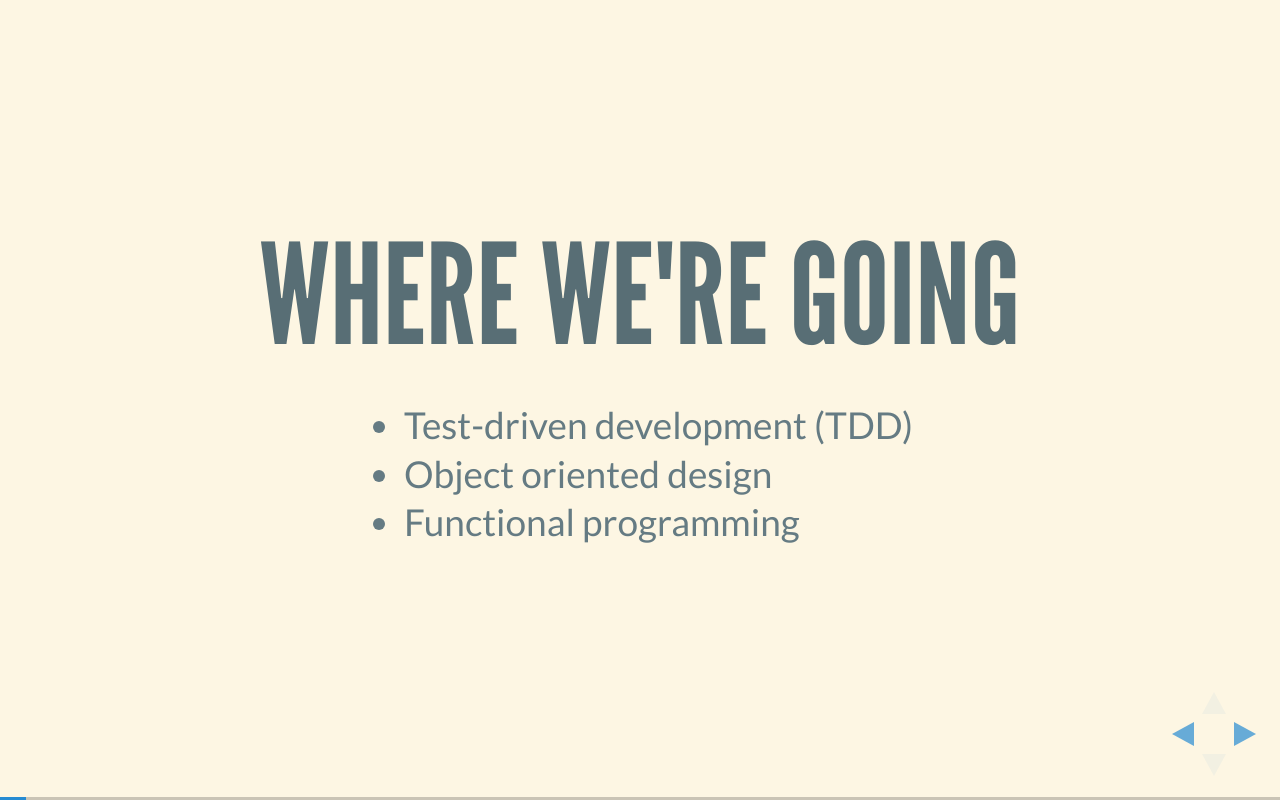
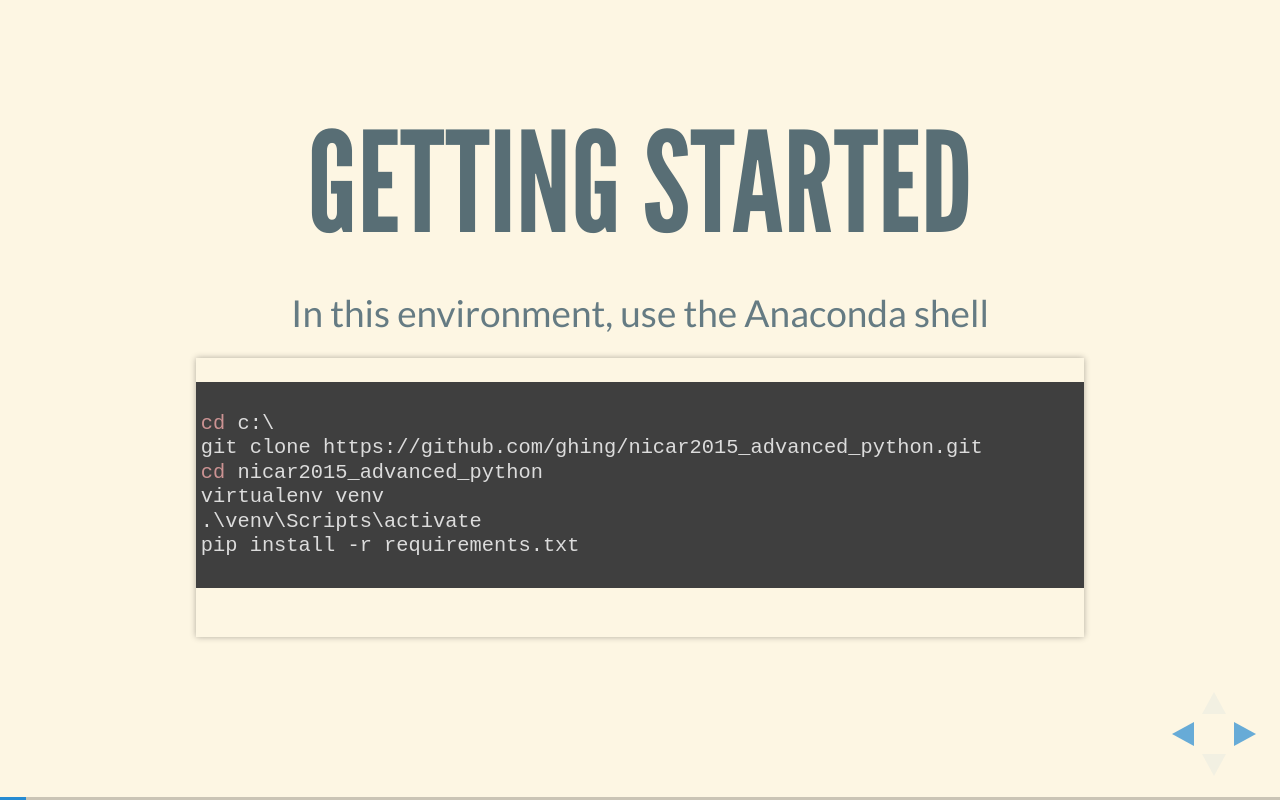
Before and after one commit to ghing/nicar2015_advanced_python_slides, a website: page index.html in a window 1280 px wide. Both pictures are taken after a click on the element 1251 px from the left and 734 px from the top of the page. Drawn offline with nearby package versions, Linux system fonts and the light colour scheme.

Commit message:
Update slides with Windows instructions, move sooner

```diff
--- a/index.html
+++ b/index.html
@@ -51,6 +51,21 @@
 				</section>
 
                 <section>
+                  <h1>Getting started</h1>
+                  <p>In this environment, use the Anaconda shell</p>
+                  <pre>
+                    <code class="bash">
+cd c:\
+git clone https://github.com/ghing/nicar2015_advanced_python.git
+cd nicar2015_advanced_python
+virtualenv venv
+.\venv\Scripts\activate
+pip install -r requirements.txt
+                    </code>
+                  </pre>
+                </section>
+
+                <section>
                   <h1>Where we're going</h1>
                   <ul>
                     <li>Test-driven development (TDD)</li>
@@ -59,18 +74,6 @@
                   </ul>
                 </section>
 
-
-                <section>
-                  <h1>Getting started</h1>
-                  <pre>
-                    <code class="bash">
-git clone https://github.com/ghing/nicar2015_advanced_python.git
-mkvirtualenv nicar2015_advanced_python
-cd nicar2015_advanced_python
-pip install -r requirements.txt
-                    </code>
-                  </pre>
-                </section>
 
                 <section>
                   <h1>Test driven development (TDD)</h1>
```
